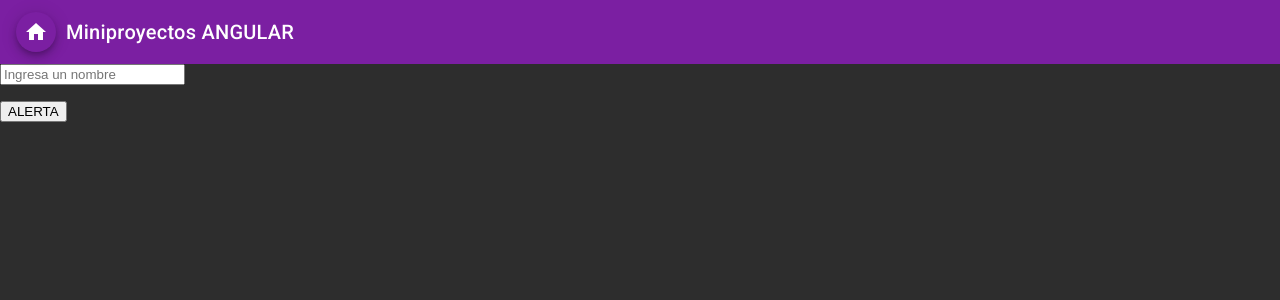
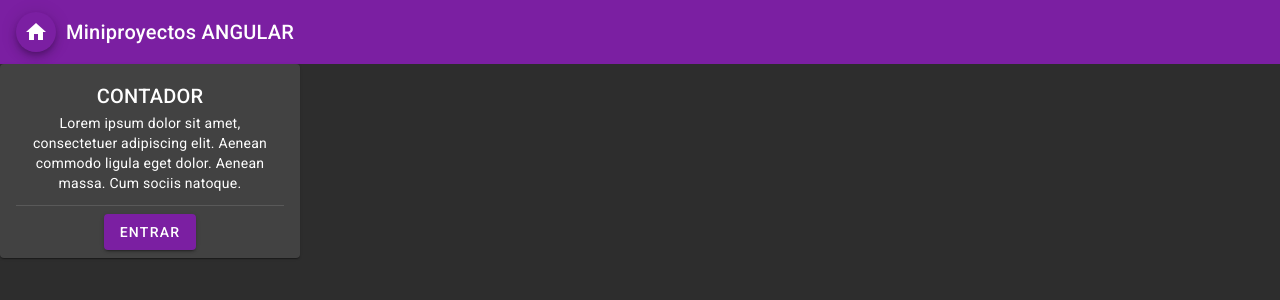
Before and after one commit to GusEngers/angular-practice-and-projects, an Angular app in the folder projects/: page /pruebas in a window 1280 px wide. Shown: the top 300 px of the page. Built offline with nearby package versions, Linux system fonts and the light colour scheme.

Commit message:
<- card - interface - info -> components main

```diff
--- a/projects/src/app/app.component.html
+++ b/projects/src/app/app.component.html
@@ -39,8 +39,9 @@
 		</button>
 	</mat-toolbar> -->
 	<main-nav-bar></main-nav-bar>
-
+	<main-card></main-card>
+	<!--
 	<div>
 		<router-outlet></router-outlet>
-	</div>
+	</div> -->
 </div>
--- /dev/null
+++ b/projects/src/app/modules/main-app/components/card/card.component.html
@@ -0,0 +1,21 @@
+<mat-card
+	[ngStyle]="{
+		maxWidth: '300px',
+		alignItems: 'center',
+		textAlign: 'center',
+		color: 'white'
+	}">
+	<mat-card-header>
+		<mat-card-title>{{ data.title }}</mat-card-title>
+	</mat-card-header>
+	<mat-divider [inset]="true"></mat-divider>
+	<mat-card-content>
+		<p>{{ data.description }}</p>
+		<mat-divider></mat-divider>
+	</mat-card-content>
+	<mat-card-actions>
+		<button mat-raised-button color="primary" [routerLink]="data.link">
+			ENTRAR
+		</button>
+	</mat-card-actions>
+</mat-card>
--- /dev/null
+++ b/projects/src/app/modules/main-app/components/card/card.component.ts
@@ -0,0 +1,18 @@
+import { Component } from '@angular/core';
+
+// Import interface
+import { DMCard } from '../../interfaces/card.interface';
+
+@Component({
+  selector: 'main-card',
+  templateUrl: './card.component.html',
+  styleUrls: ['./card.component.css'],
+})
+export class CardComponent {
+  data: DMCard = {
+    title: 'CONTADOR',
+    description:
+      'Lorem ipsum dolor sit amet, consectetuer adipiscing elit. Aenean commodo ligula eget dolor. Aenean massa. Cum sociis natoque.',
+    link: 'contador',
+  };
+}
--- /dev/null
+++ b/projects/src/app/modules/main-app/components/info/info.component.html
@@ -0,0 +1 @@
+<p>info works!</p>
--- /dev/null
+++ b/projects/src/app/modules/main-app/interfaces/card.interface.ts
@@ -0,0 +1,5 @@
+export interface DMCard {
+	title: string;
+	description: string;
+	link: string;
+}
```
Also changed, not shown: projects/src/app/modules/main-app/components/info/info.component.ts (added, +10 -0 lines), projects/src/app/modules/main-app/main-app.module.ts (+5 -2 lines), projects/src/app/modules/material/material.module.ts (+9 -1 lines), projects/src/app/modules/main-app/components/card/card.component.css (added), projects/src/app/modules/main-app/components/info/info.component.css (added).
